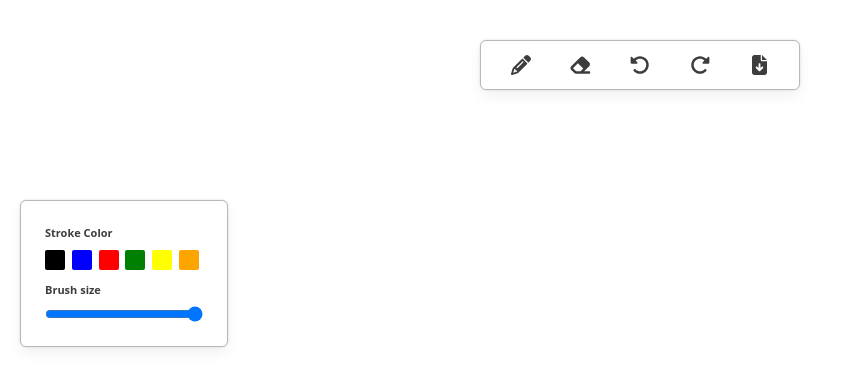
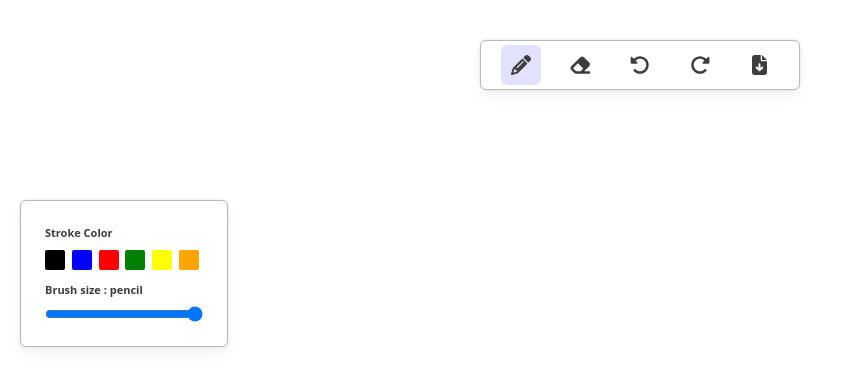
Before and after one commit to srivenkat13/dboard, a Next.js app: page / in a window 1280 px wide. Shown: the top 388 px of the page, without its empty margins (0-845 px from the left). Built offline with nearby package versions, Linux system fonts and the light colour scheme.

Commit message:
redux toolkit

```diff
--- a/src/components/Menu/index.js
+++ b/src/components/Menu/index.js
@@ -1,3 +1,5 @@
+import { useDispatch, useSelector } from "react-redux";
+import cx from "classnames";
 import { FontAwesomeIcon } from "@fortawesome/react-fontawesome";
 import {
   faEraser,
@@ -8,13 +10,35 @@
 } from "@fortawesome/free-solid-svg-icons";
 
 import styles from "./index.module.css";
+import { MENU_ITEMS } from "@/constants";
+import { menuItemClick } from "@/slice/menuSlice";
+
 const Menu = () => {
+  const dispatch = useDispatch();
+  const activeMenuItem = useSelector((state) => state.menu.activeMenuItem);
+  const handleMenuClick = (itemClicked) => {
+    dispatch(menuItemClick(itemClicked));
+  };
   return (
     <div className={styles.menuContainer}>
-      <div className={styles.iconWrapper}>
+      <div
+        className={cx(styles.iconWrapper, {
+          [styles.active]: activeMenuItem === MENU_ITEMS.PENCIL,
+        })}
+        onClick={() => {
+          handleMenuClick(MENU_ITEMS.PENCIL);
+        }}
+      >
         <FontAwesomeIcon className={styles.icon} icon={faPencil} />
       </div>
-      <div className={styles.iconWrapper}>
+      <div
+        className={cx(styles.iconWrapper, {
+          [styles.active]: activeMenuItem === MENU_ITEMS.ERASER,
+        })}
+        onClick={() => {
+          handleMenuClick(MENU_ITEMS.ERASER);
+        }}
+      >
         <FontAwesomeIcon className={styles.icon} icon={faEraser} />
       </div>
       <div className={styles.iconWrapper}>
--- a/src/components/Toolbar/index.js
+++ b/src/components/Toolbar/index.js
@@ -1,12 +1,19 @@
+import { useSelector } from "react-redux";
 import styles from "./index.module.css";
-import { COLORS } from "@/constants";
+import { COLORS, MENU_ITEMS } from "@/constants";
 
 const Toolbar = () => {
   const updateStrokeWidth = (e) => {
     //
   };
+  const activeMenuItem = useSelector((state) => state.menu.activeMenuItem);
+
+  const showColorPanel = activeMenuItem === MENU_ITEMS.PENCIL;
+  // const showBrushPanel =
+  //   activeMenuItem === MENU_ITEMS.PENCIL || MENU_ITEMS.ERASER;
   return (
     <div className={styles.toolBarContainer}>
+      {showColorPanel && (
         <div className={styles.toolItems}>
           <h4 className={styles.toolText}>Stroke Color</h4>
           <div className={styles.itemContainer}>
@@ -18,7 +25,10 @@
               className={styles.box}
               style={{ backgroundColor: COLORS.BLUE }}
             />
-          <div className={styles.box} style={{ backgroundColor: COLORS.RED }} />
+            <div
+              className={styles.box}
+              style={{ backgroundColor: COLORS.RED }}
+            />
             <div
               className={styles.box}
               style={{ backgroundColor: COLORS.GREEN }}
@@ -33,8 +43,10 @@
             />
           </div>
         </div>
+      )}
+
       <div className={styles.toolItems}>
-        <h4 className={styles.toolText}>Brush size</h4>
+        <h4 className={styles.toolText}>Brush size : {activeMenuItem}</h4>
         <div className={styles.itemContainer}>
           <input
             className={styles.slider}
--- a/src/constants.js
+++ b/src/constants.js
@@ -7,4 +7,12 @@
   ORANGE: "orange",
 };
 
-export { COLORS };
+const MENU_ITEMS = {
+  PENCIL: "pencil",
+  ERASER: "eraser",
+  UNDO: "undo",
+  REDO: "redo",
+  DOWNLOAD: "download",
+};
+
+export { COLORS, MENU_ITEMS };
--- a/src/pages/_app.js
+++ b/src/pages/_app.js
@@ -1,5 +1,11 @@
-import '@/styles/globals.css'
+import "@/styles/globals.css";
+import { Provider } from "react-redux";
+import { store } from "@/store";
 
 export default function App({ Component, pageProps }) {
-  return <Component {...pageProps} />
+  return (
+    <Provider store= {store}>
+      <Component {...pageProps} />
+    </Provider>
+  );
 }
--- /dev/null
+++ b/src/slice/menuSlice.js
@@ -0,0 +1,23 @@
+import {createSlice} from "@reduxjs/toolkit";
+import { MENU_ITEMS } from "@/constants";
+
+const initialState = {
+  activeMenuItem: MENU_ITEMS.PENCIL,
+  actionMenuItem: null,
+};
+export const menuSlice = createSlice({
+  name: "menu"  ,
+  initialState,
+  reducers: {
+    menuItemClick: (state, action) => {
+      state.activeMenuItem = action.payload;
+    },
+    SecondaryActionClk: (state, action) => {
+      state.actionMenuItem = action.payload;
+    },
+  },
+});
+
+export const { menuItemClick, SecondaryActionClk } = menuSlice.actions;
+
+export default menuSlice.reducer;
--- /dev/null
+++ b/src/store.js
@@ -0,0 +1,7 @@
+import {configureStore} from '@reduxjs/toolkit'
+import MenuReducer from '@/slice/menuSlice'
+export const store  =  configureStore ( {
+    reducer : {
+        menu: MenuReducer
+    }
+})
```
Also changed, not shown: src/slice/toolbarSlice.js (added). Lines whose indentation alone changed are shown as unchanged.
